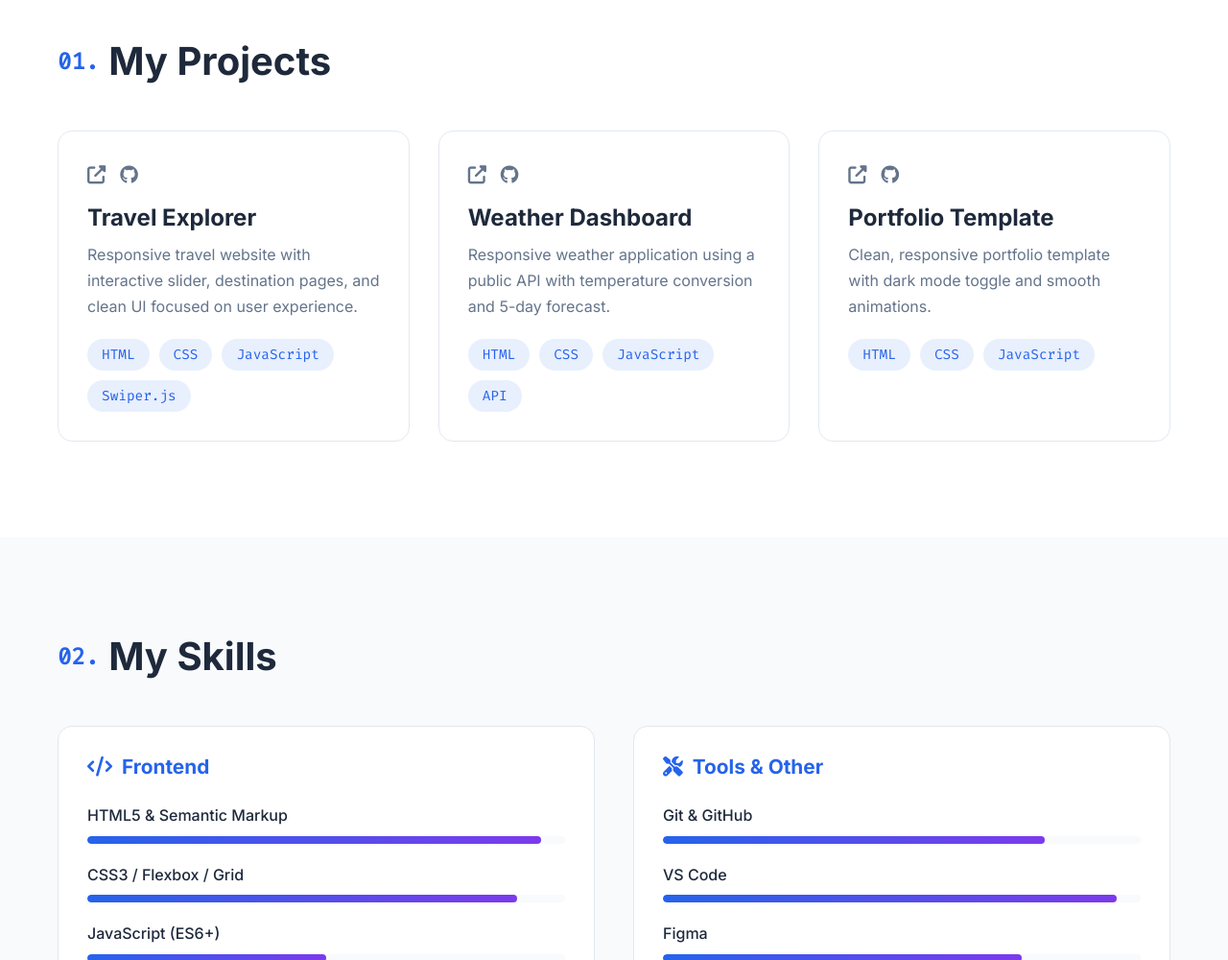
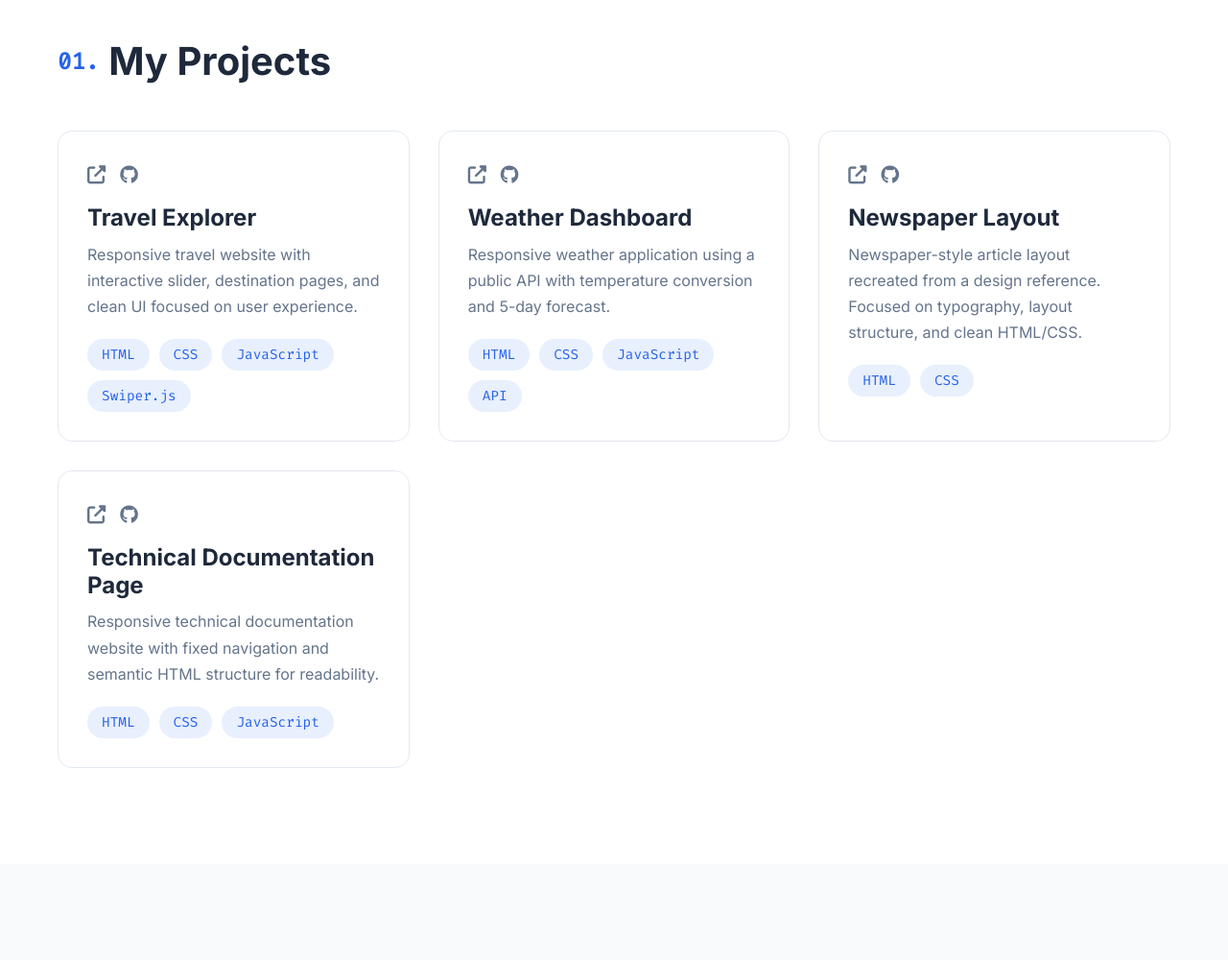
Before and after one commit to eliza-frontend/eliza-frontend.github.io, a plain HTML site: page index.html in a window 1280 px wide. Shown: the part 860-1860 px from the top of the page at 96% size. Drawn offline with Linux system fonts and the light colour scheme.

Commit message:
Update index.html

```diff
--- a/index.html
+++ b/index.html
@@ -60,7 +60,7 @@
                             <a href="https://eliza-frontend.github.io/travel-explorer" class="project-link" target="_blank" title="Live Demo">
                                 <i class="fas fa-external-link-alt"></i>
                             </a>
-                            <a href="https://eliza-frontend.github.io/travel-explorer" class="project-link" target="_blank" title="GitHub Repository">
+                            <a href="https://github.com/eliza-frontend/travel-explorer" class="project-link" target="_blank" title="GitHub Repository">
                                 <i class="fab fa-github"></i>
                             </a>
                         </div>
@@ -99,17 +99,35 @@
                     </div>
                 </div>
 
+                <div class="project-card">
+                    <div class="project-header">
+                        <div class="project-links">
+                            <a href="https://eliza-frontend.github.io/newspaper-layout" class="project-link" target="_blank" title="Live Demo"><i class="fas fa-external-link-alt"></i></a>
+                            <a href="https://github.com/eliza-frontend/newspaper-layout" class="project-link" target="_blank" title="GitHub Repository" class="project-link"><i class="fab fa-github"></i></a>
+                        </div>
+                    <h3 class="project-title">Newspaper Layout</h3>
+                        <p class="project-description">
+                           Newspaper-style article layout recreated from a design reference.
+                           Focused on typography, layout structure, and clean HTML/CSS.
+                        </p>
+                    </div>
+                    <div class="tech-stack">
+                        <span class="tech-tag">HTML</span>
+                        <span class="tech-tag">CSS</span>
+                    </div>
+                </div>
+
 
                 <div class="project-card">
                     <div class="project-header">
                         <div class="project-links">
-                            <a href="#" class="project-link"><i class="fas fa-external-link-alt"></i></a>
-                            <a href="#" class="project-link"><i class="fab fa-github"></i></a>
+                            <a href="https://eliza-frontend.github.io/tech-documentation" class="project-link" target="_blank" title="Live Demo"><i class="fas fa-external-link-alt"></i></a>
+                            <a href="https://github.com/eliza-frontend/tech-documentation" class="project-link" target="_blank" title="GitHub Repository"><i class="fab fa-github"></i></a>
                         </div>
-                        <h3 class="project-title">Portfolio Template</h3>
+                        <h3 class="project-title">Technical Documentation Page</h3>
                         <p class="project-description">
-                            Clean, responsive portfolio template with dark mode toggle and
-                            smooth animations.
+                            Responsive technical documentation website with fixed navigation
+                            and semantic HTML structure for readability.
                         </p>
                     </div>
                     <div class="tech-stack">
```
